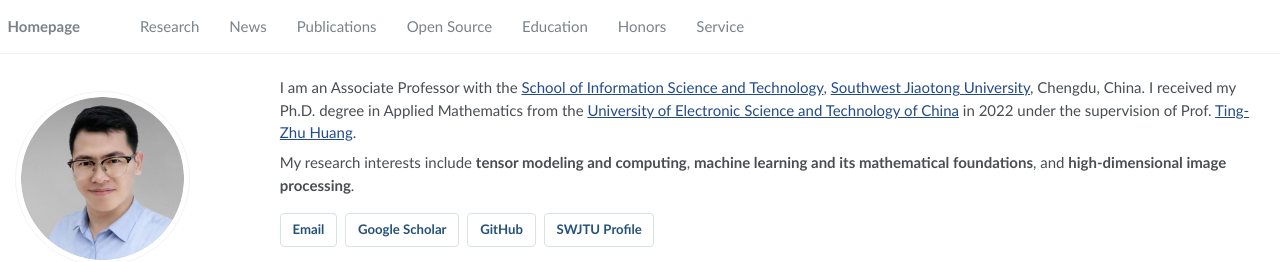
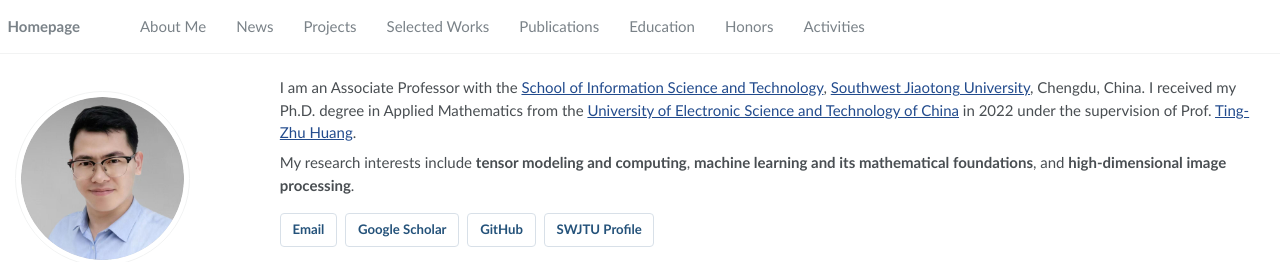
Before and after one commit to YuBangZheng/yubangzheng.github.io, a Jekyll site: the page built from pages/about.md, in a window 1280 px wide. Shown: the top 262 px of the page. Built offline with Jekyll 4.4.1, drawn with Linux system fonts in a browser that asks for light colours.

Commit message:
Update navigation.yml

```diff
--- a/_data/navigation.yml
+++ b/_data/navigation.yml
@@ -1,16 +1,19 @@
-# Main navigation
+# main links links
 main:
-  - title: "Research"
-    url: "/#research"
+  - title: "About Me"
+    url: "/#about-me"
 
   - title: "News"
     url: "/#news"
 
+  - title: "Projects"
+    url: "/#projects"
+
+  - title: "Selected Works"
+    url: "/#selected-publications"
+
   - title: "Publications"
     url: "/publications/"
-
-  - title: "Open Source"
-    url: "/#open-source"
 
   - title: "Education"
     url: "/#education"
@@ -18,5 +21,5 @@ main:
   - title: "Honors"
     url: "/#honors"
 
-  - title: "Service"
-    url: "/#service"
+  - title: "Activities"
+    url: "/#academic-activities"
```
